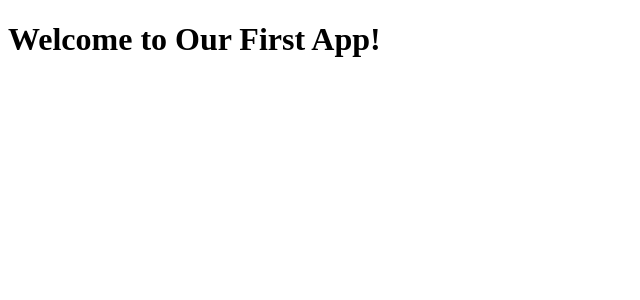
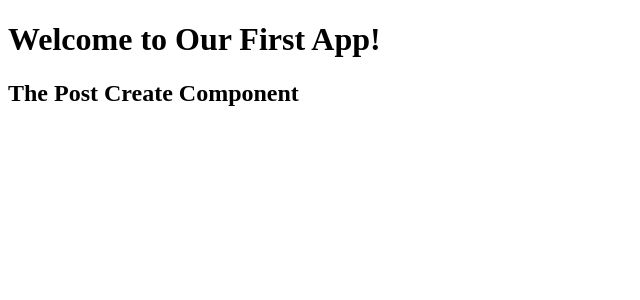
Before and after one commit to AritroB-zz/MEAN, an Angular app: page / in a window 1280 px wide. Shown: the top 300 px of the page, without its empty margins (0-640 px from the left). Built offline with nearby package versions, Linux system fonts and the light colour scheme.

Commit message:
Added post-create component

```diff
--- a/src/app/app.component.html
+++ b/src/app/app.component.html
@@ -1 +1,2 @@
 <h1>Welcome to Our First App!</h1>
+<app-post-create></app-post-create>
--- a/src/app/app.module.ts
+++ b/src/app/app.module.ts
@@ -2,10 +2,12 @@
 import { NgModule } from '@angular/core';
 
 import { AppComponent } from './app.component';
+import { PostCreateComponent } from './posts/post-create/post-create.component';
 
 @NgModule({
   declarations: [
-    AppComponent
+    AppComponent,
+    PostCreateComponent
   ],
   imports: [
     BrowserModule
--- /dev/null
+++ b/src/app/posts/post-create/post-create.component.html
@@ -0,0 +1 @@
+<h2>The Post Create Component</h2>
```
Also changed, not shown: src/app/posts/post-create/post-create.component.ts (added, +10 -0 lines).
